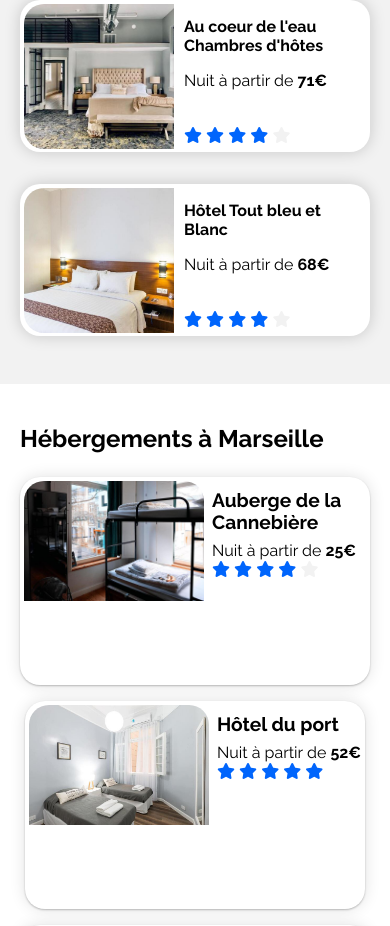
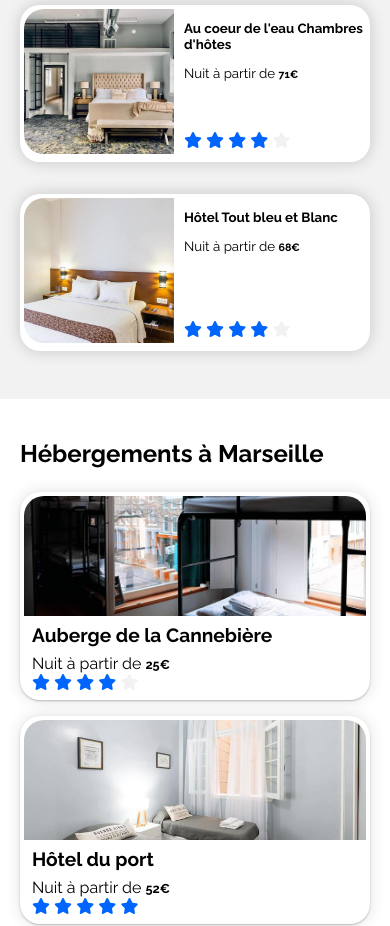
Before and after one commit to MathieuAbbal/MathieuAbbal_2_27102020, a plain HTML site: page index.html in a window 390 px wide. Shown: the part 1039-1965 px from the top of the page. Drawn offline with Linux system fonts and the light colour scheme.

Commit message:
responsive

```diff
--- a/style.css
+++ b/style.css
@@ -19,6 +19,7 @@ main {
 }
 .price {
   font-weight: bold;
+  font-size:0.8em;
 }
 a {
   text-decoration: none;
@@ -218,9 +219,10 @@ input::placeholder {
   padding: 4px;
   background-color: #fff;
   max-width: 490px;
+  width: -webkit-fill-available;
 }
 .hosting_card_container {
-  display: flex;
+ // display: flex;
   flex-wrap: wrap;
   height: 100%;
 }
@@ -252,6 +254,7 @@ input::placeholder {
 }
 .hosting_card_star {
   padding-left: 8px;
+
 }
 .more {
   width: 100%;
@@ -280,8 +283,8 @@ input::placeholder {
   background-color: white;
   padding: 4px;
   margin: 16px 0;
-  max-height: 144px;
-  min-width: 320px;
+//  max-height: 144px;
+//  min-width: 320px;
   max-width: 480px;
 }
 .favorite_card_figure {
@@ -368,6 +371,11 @@ footer {
   font-weight: bold;
 }
 /*Breakspoints*/
+@media screen and (max-width: 400px) {
+  .favorite_card_coment{
+    font-size:smaller;
+  }
+}
 /*tablette*/
 @media screen and (min-width: 768px) {
   .main_content {
@@ -429,6 +437,7 @@ footer {
   .hosting_card_title {
     display: flex;
     justify-content: flex-start;
+    font-size: 1em;
   }
   /*grid-area*/
   .port {
```
Also changed, not shown: index.html (line endings or trailing spaces).
